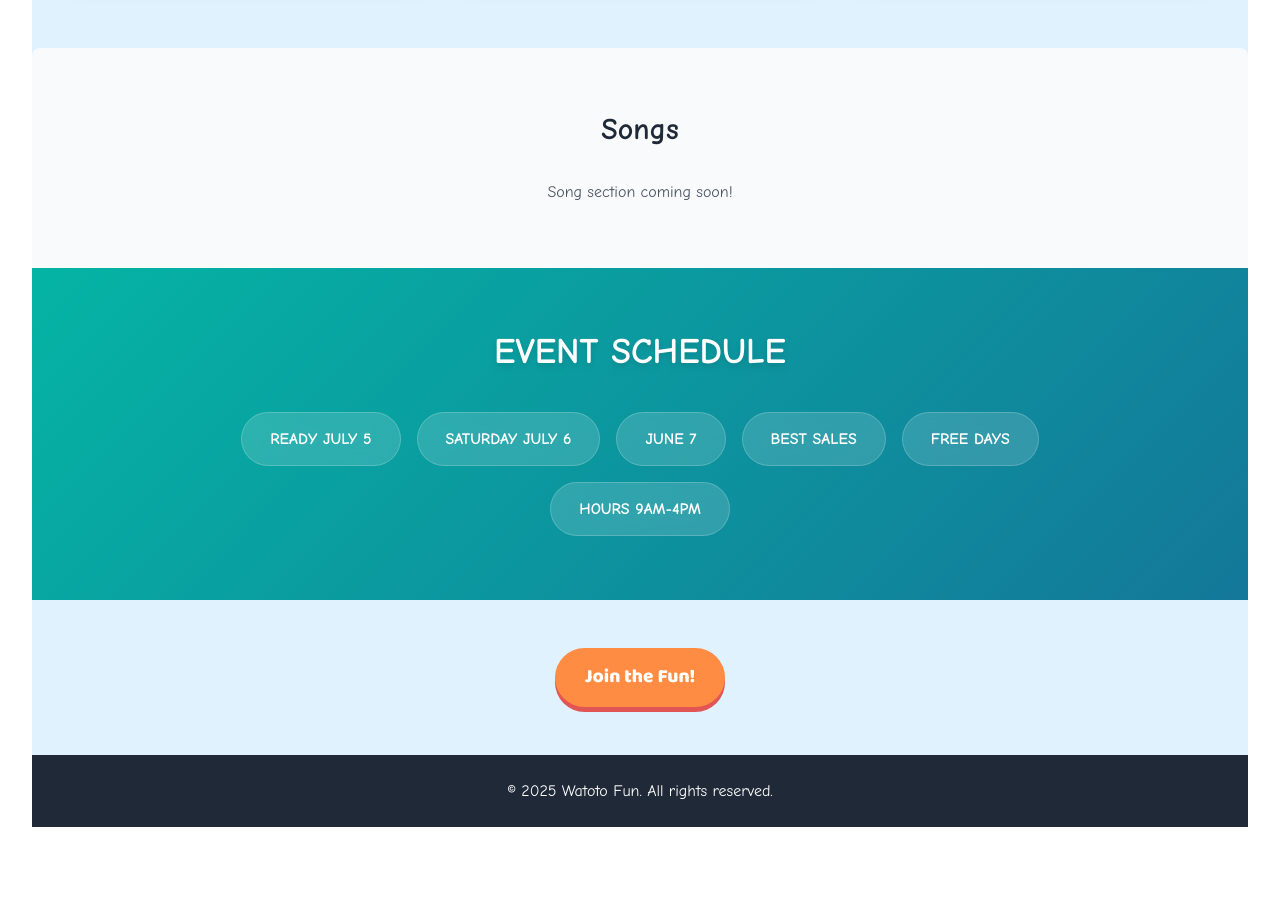
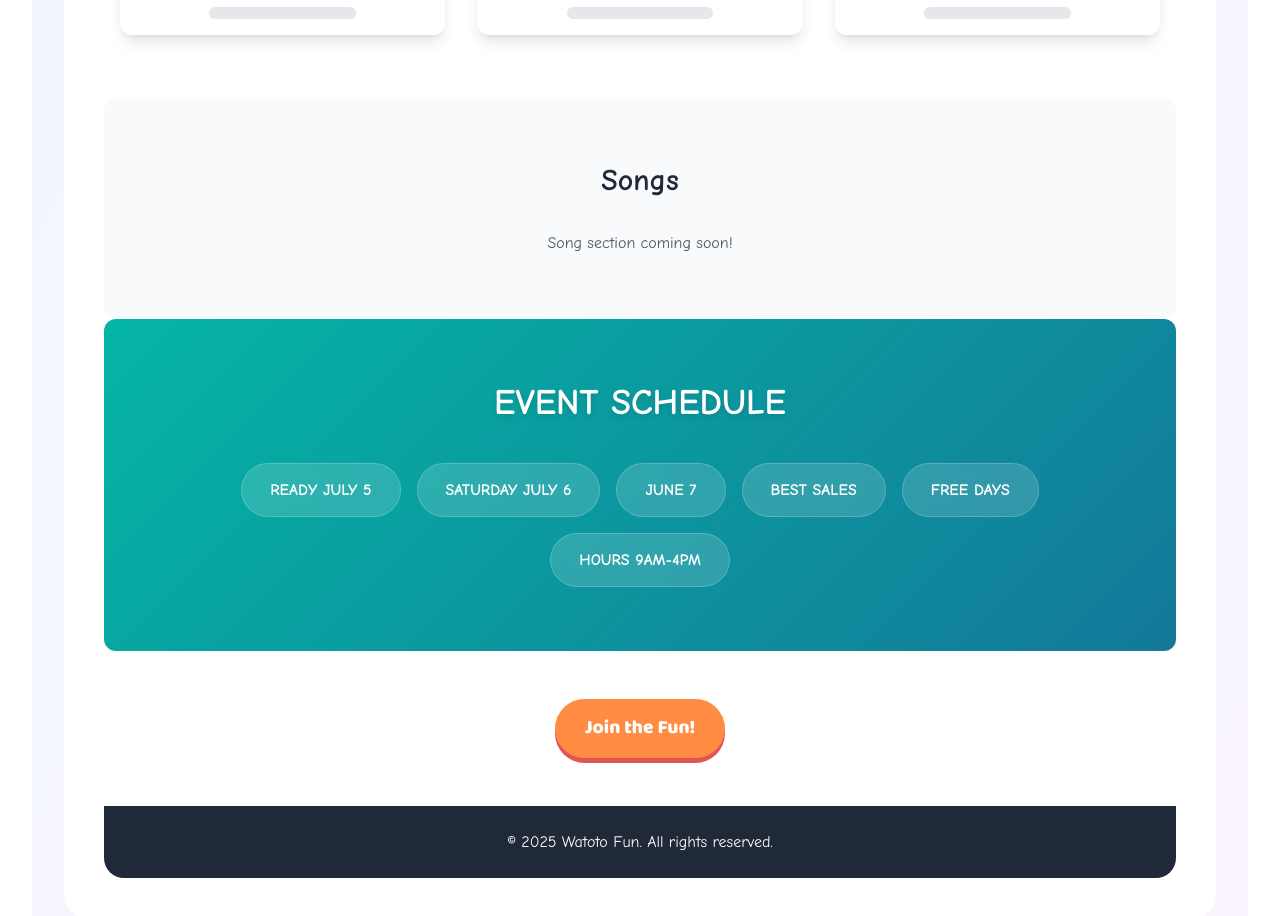
Before and after one commit to dsillydude/Watoto-Fun, a React (Vite) app: page / in a window 1280 px wide. Shown: the part 1510-2426 px from the top of the page. Before the commit the page ends 2369 px from the top, so only its background shows below. Built offline with nearby package versions, Linux system fonts and the light colour scheme.

Commit message:
Update App.tsx

```diff
--- a/src/App.tsx
+++ b/src/App.tsx
@@ -132,7 +132,9 @@ function App() {
   ];
 
   return (
-    <div className="min-h-screen bg-sky-100 dark:bg-gray-900 font-sans transition-colors duration-500 overflow-x-hidden w-full">
+    <div className="min-h-screen bg-gradient-to-br from-blue-50 to-purple-50 dark:from-gray-900 dark:to-gray-800 font-sans transition-colors duration-500 overflow-x-hidden w-full py-8 px-4 sm:px-6 lg:px-8">
+      {/* Main Container with rounded corners and shadow */}
+      <div className="max-w-7xl mx-auto bg-white dark:bg-gray-800 rounded-[1.5rem] shadow-soft p-6 sm:p-8 lg:p-10 transition-all duration-300 hover:shadow-soft-hover overflow-hidden">
         {/* Header */}
         <header className="kidcamp-header relative">
           <i className="fas fa-cloud cloud" style={{ top: '20%', left: '10%' }}></i>
@@ -214,13 +216,13 @@ function App() {
         </section>
 
         {/* Songs Section */}
-      <section id="songs" className="w-full px-4 py-16 bg-gray-50 dark:bg-gray-800 transition-colors duration-500 rounded-t-lg">
+        <section id="songs" className="w-full px-4 py-16 bg-gray-50 dark:bg-gray-700/30 transition-colors duration-500 rounded-xl">
           <h2 className="text-3xl font-bold text-gray-800 dark:text-gray-100 mb-8 text-center">Songs</h2>
           <p className="text-gray-600 dark:text-gray-400 text-center">Song section coming soon!</p>
         </section>
 
         {/* Event Schedule */}
-      <section className="event-schedule-section w-full px-4 py-16 text-white">
+        <section className="event-schedule-section w-full px-4 py-16 text-white rounded-xl overflow-hidden">
           <div className="max-w-4xl mx-auto">
             <h2 className="text-4xl font-bold mb-10 text-center drop-shadow-md">EVENT SCHEDULE</h2>
             <div className="schedule-buttons-container">
@@ -241,9 +243,10 @@ function App() {
         </div>
 
         {/* Footer */}
-      <footer className="bg-gray-800 dark:bg-black text-white dark:text-gray-400 text-center py-6 mt-0">
+        <footer className="bg-gray-800 dark:bg-black text-white dark:text-gray-400 text-center py-6 mt-12 rounded-b-[1.25rem]">
           <p>&copy; 2025 Watoto Fun. All rights reserved.</p>
         </footer>
+      </div>
     </div>
   );
 }
```
Lines whose indentation alone changed are shown as unchanged.
